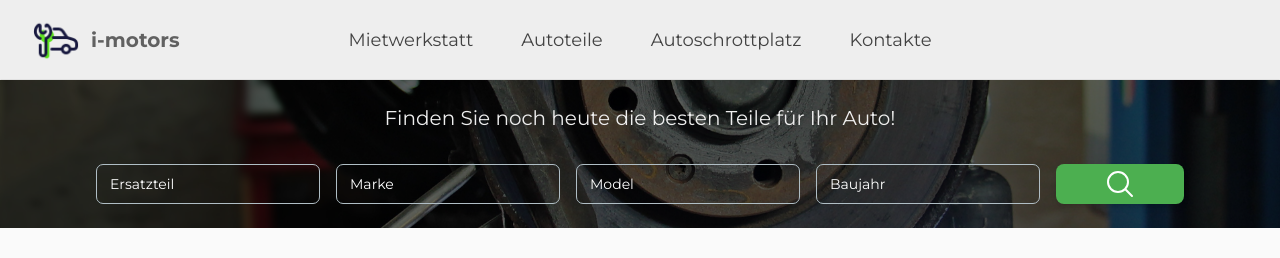
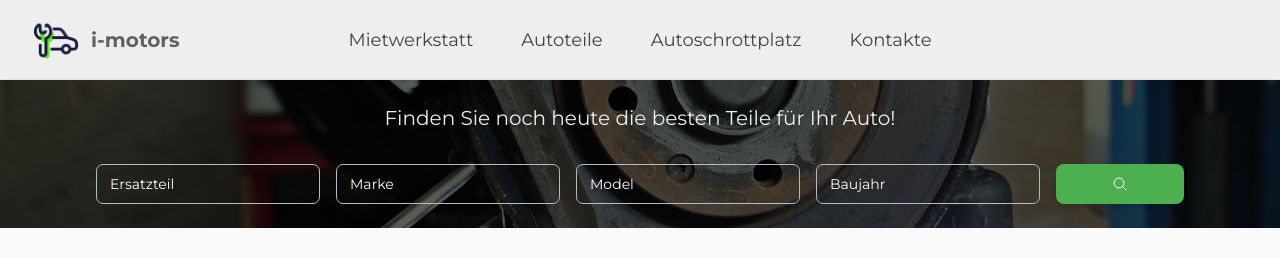
Before and after one commit to kostarusin/i-motors, a Next.js app: page /example in a window 1280 px wide. Shown: the top 258 px of the page. Built offline with nearby package versions, Linux system fonts and the light colour scheme.

Commit message:
try to fix search layout on example page

```diff
--- a/src/app/components/ShopPageSearch.tsx
+++ b/src/app/components/ShopPageSearch.tsx
@@ -24,7 +24,7 @@ const CataloguePageForm: React.FC = () => {
         className="w-1/4 sm:w-1/2 lg:w-1/4 sm:col-span-2 lg:col-span-4 xl:w-32 h-full mx-auto xl:mt-auto bg-green-500 shadow-md rounded-lg
   transition-colors duration-300 hover:bg-green-600 focus:outline-none flex items-center justify-center"
       >
-        <MagnifyingGlassIcon className="aria-hidden=true h-8 w-8 text-white" />
+        <MagnifyingGlassIcon className="aria-hidden=true h-8 w-8 text-white py-2" />
       </button>
     </form>
   );
--- a/src/app/example/page.tsx
+++ b/src/app/example/page.tsx
@@ -2,7 +2,7 @@
 import CardOfGoods from '../components/CardOfGoods';
 import SchopPageSearch from '../components/ShopPageSearch';
 
-const MainPage = () => {
+const Example = () => {
   return (
     <main className="min-h-screen bg-gray-50">
       {/* Hero section or banner */}
@@ -29,4 +29,4 @@ const MainPage = () => {
   );
 };
 
-export default MainPage;
+export default Example;
--- a/src/app/shop/page.tsx
+++ b/src/app/shop/page.tsx
@@ -18,7 +18,9 @@ export default function Shop() {
           <p className="text-lg sm:text-xl text-gray-200 mb-8 text-center">
             Finden Sie noch heute die besten Teile für Ihr Auto!
           </p>
-          {/* <SchopPageSearch /> */}
+          <div className="hidden 2xl:block">
+            <SchopPageSearch />
+          </div>
         </div>
       </section>
 
```
